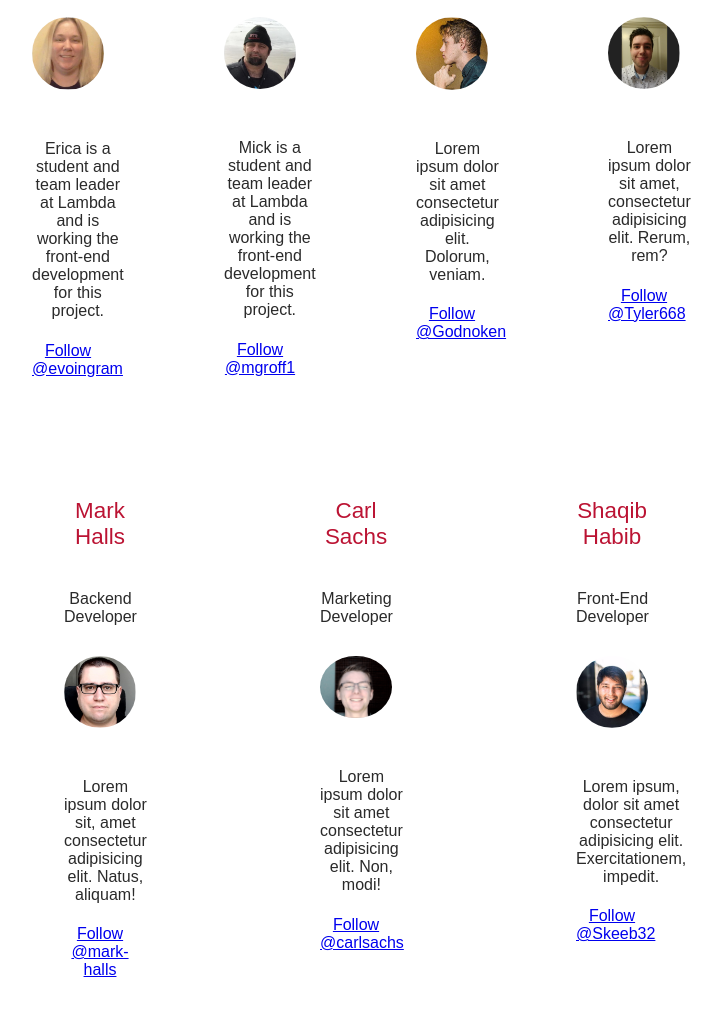
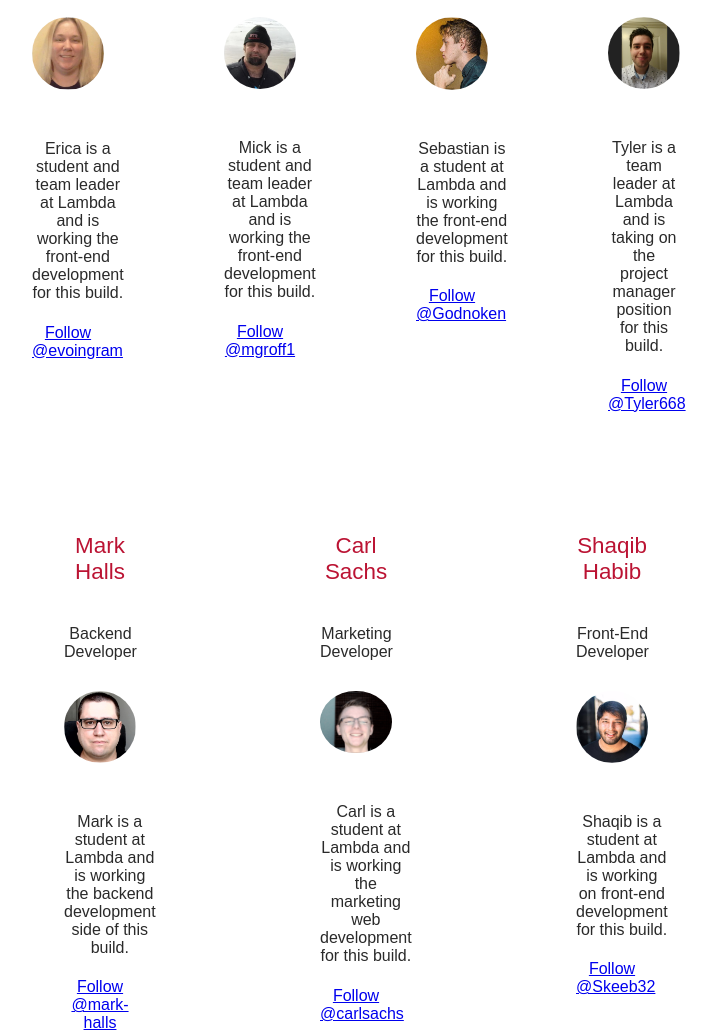
Before and after one commit to DevDesk-Queue-2/Marketing, a website: page team.html in a window 1280 px wide. Shown: the part 1315-2350 px from the top of the page, without its empty margins (284-1006 px from the left). Drawn offline with Linux system fonts and the light colour scheme.

Commit message:
finished descriptions finishing touches now

```diff
--- a/team.html
+++ b/team.html
@@ -47,28 +47,28 @@
             <h3>Erica Ingram</h3>
             <h4>Front-End Developer</h4>
             <img src="images/Erica.PNG" alt="erica profile"/>
-            <p>Erica is a student and team leader at Lambda and is working the front-end development for this project.</p>
+            <p>Erica is a student and team leader at Lambda and is working the front-end development for this build.</p>
             <a class="github-button" href="https://github.com/evoingram" data-size="large" aria-label="Follow @evoingram on GitHub">Follow @evoingram</a>
         </div>
         <div class="mick">
             <h3>Mick Groff</h3>
             <h4>Front-End Developer</h4>
             <img src="images/mick.PNG" alt="mick profile"/>
-            <p>Mick is a student and team leader at Lambda and is working the front-end development for this project.</p>
+            <p>Mick is a student and team leader at Lambda and is working the front-end development for this build.</p>
             <a class="github-button" href="https://github.com/mgroff1" data-size="large" aria-label="Follow @mgroff1 on GitHub">Follow @mgroff1</a>
         </div>
         <div class="seb">
             <h3>Sebastian Ojefors</h3>
             <h4>Front-End Developer</h4>
             <img src="images/Sebastian.PNG" alt="sebatian profile"/>
-            <p>Lorem ipsum dolor sit amet consectetur adipisicing elit. Dolorum, veniam.</p>
+            <p>Sebastian is a student at Lambda and is working the front-end development for this build.</p>
             <a class="github-button" href="https://github.com/Godnoken" data-color-scheme="no-preference: light; light: light; dark: dark;" data-size="large" aria-label="Follow @Godnoken on GitHub">Follow @Godnoken</a>
         </div>
         <div class="tyler">
             <h3>Tyler Gilchrist</h3>
             <h4>Project Manager</h4>
             <img src="images/tyler.PNG" alt="tyler profile"/>
-            <p>Lorem ipsum dolor sit amet, consectetur adipisicing elit. Rerum, rem?</p>
+            <p>Tyler is a team leader at Lambda and is taking on the project manager position for this build.</p>
             <a class="github-button" href="https://github.com/Tyler668" data-color-scheme="no-preference: light; light: light; dark: dark;" data-size="large" aria-label="Follow @Tyler668 on GitHub">Follow @Tyler668</a>
         </div>
         </section>
@@ -77,20 +77,20 @@
             <h3>Mark Halls</h3>
             <h4>Backend Developer</h4>
             <img src="images/mark.PNG" alt="mark profile"/>
-            <p>Lorem ipsum dolor sit, amet consectetur adipisicing elit. Natus, aliquam!</p>
+            <p>Mark is a student at Lambda and is working the backend development side of this build.</p>
             <a class="github-button" href="https://github.com/mark-halls" data-size="large" aria-label="Follow @mark-halls on GitHub">Follow @mark-halls</a>
         </div>
         <div class="carl">
             <h3>Carl Sachs</h3>
             <h4>Marketing Developer</h4>
             <img src="images/carl-min.PNG" alt="carl profile"/>
-            <p>Lorem ipsum dolor sit amet consectetur adipisicing elit. Non, modi!</p>
+            <p>Carl is a student at Lambda and is working the marketing web development for this build.</p>
             <a class="github-button" href="https://github.com/carlsachs" data-size="large" aria-label="Follow @carlsachs on GitHub">Follow @carlsachs</a>        </div>
         <div class="shaq">
             <h3>Shaqib Habib</h3>
             <h4>Front-End Developer</h4>
             <img src="images/Shaqib.PNG" alt="Shaqib profile"/>
-            <p>Lorem ipsum, dolor sit amet consectetur adipisicing elit. Exercitationem, impedit.</p>
+            <p>Shaqib is a student at Lambda and is working on front-end development for this build.</p>
             <a class="github-button" href="https://github.com/Skeeb32" data-color-scheme="no-preference: light; light: light; dark: dark;" data-size="large" aria-label="Follow @Skeeb32 on GitHub">Follow @Skeeb32</a>
         </div>
         </section>
```
